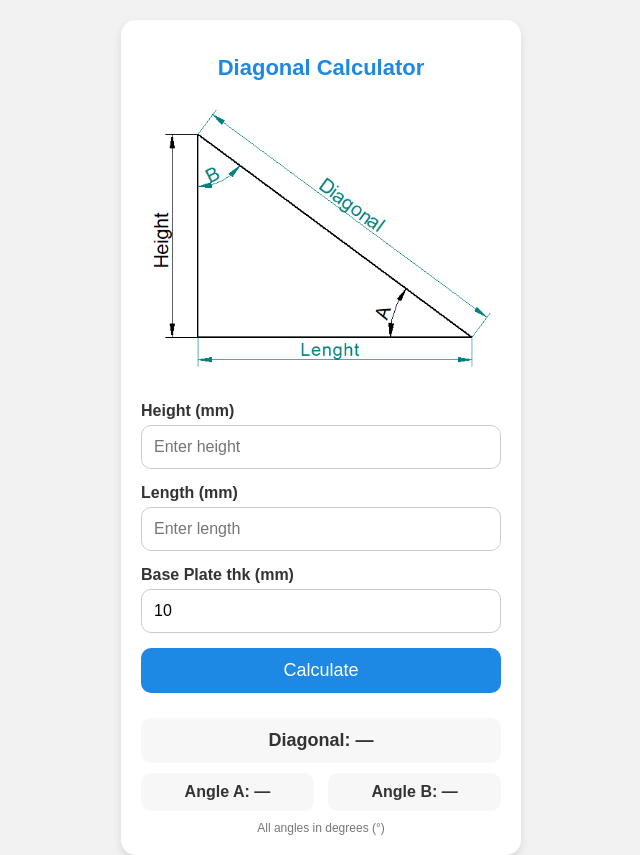
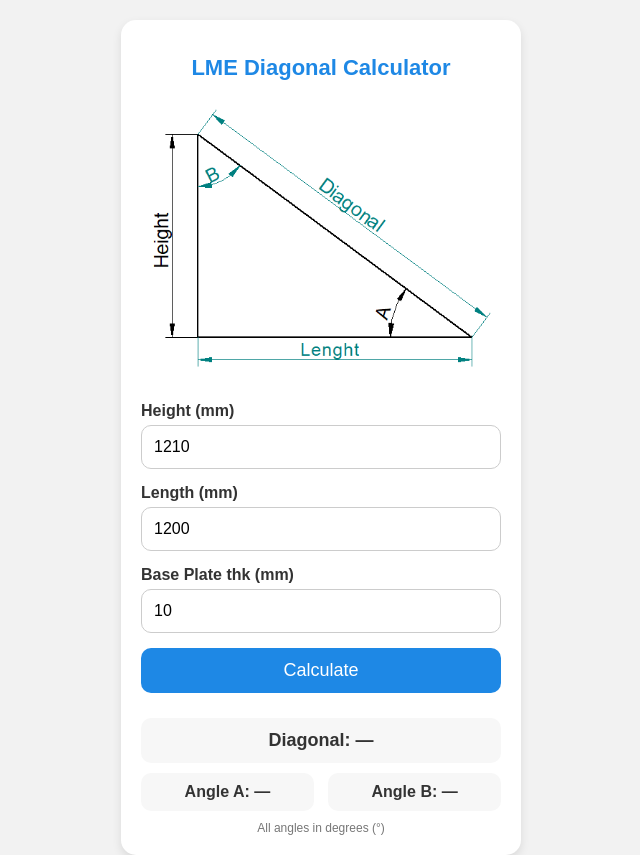
Before and after one commit to pankajoffice5-ctrl/DIAGONAL-CALCULATOR, a plain HTML site: page index.html in a window 1280 px wide. Shown: the whole page, without its empty margins (319-959 px from the left). Drawn offline with Linux system fonts and the light colour scheme.

Commit message:
Add files via upload

```diff
--- a/index.html
+++ b/index.html
@@ -115,14 +115,14 @@
 <body>
 
   <div class="container">
-    <h1>Diagonal Calculator</h1>
+    <h1>LME Diagonal Calculator</h1>
     <img src="diagram-placeholder.png" alt="Triangle Diagram">
 
     <label for="height1">Height (mm)</label>
-    <input type="number" id="height1" placeholder="Enter height">
+    <input type="number" id="height1" placeholder="Enter height" value="1210">
 
     <label for="length">Length (mm)</label>
-    <input type="number" id="length" placeholder="Enter length">
+    <input type="number" id="length" placeholder="Enter length" value="1200">
 
         <label for="thk">Base Plate thk (mm) </label>
     <input type="number" id="thk" placeholder="Enter length" value="10">
```
